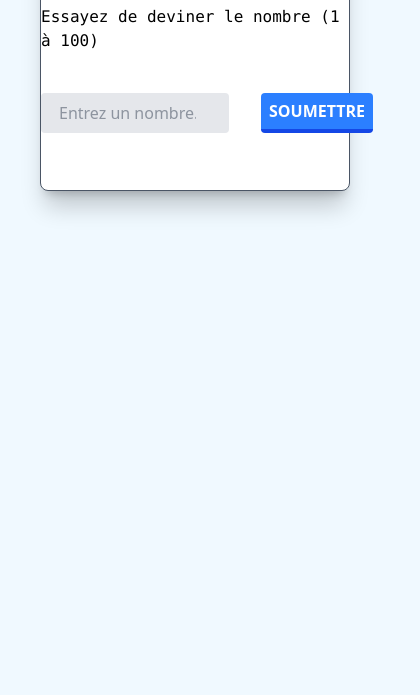
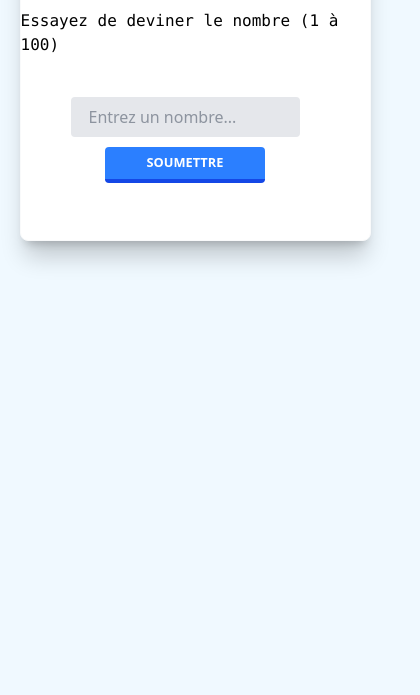
Before and after one commit to Nanasina/jeuDevinette, a plain HTML site: page index.html in a window 390 px wide. Shown: the part 149-844 px from the top of the page, 420 px wide, since content can reach past the window. Drawn offline with nearby package versions, Linux system fonts and the light colour scheme.

Commit message:
Modification du style.css(interface) et ajout de responsive

```diff
--- a/index.html
+++ b/index.html
@@ -8,8 +8,8 @@
     <title>Devinette Game</title>
 </head>
 <body class="flex justify-center items-center">
-     <div class=" flex flex-col justify-center items-center rounded-lg border border-gray-600 bg-white m-10 w-[700px] h-[300px] shadow-xl/20">
-        <h1 class="font-mono font-semibold text-2xl">DEVINEZ LE NOMBRE </h1>
+     <div class=" flex flex-col justify-center items-center rounded-lg border border-gray-50 bg-white m-10 w-[700px] h-[350px] shadow-xl/20" id="bloc">
+        <h1 class="font-mono font-semibold text-3xl text-cyan-500 underline decoration-dashed">DEVINEZ LE NOMBRE </h1>
         <p class="font-mono pt-6">Essayez de deviner le nombre (1 à 100)</p>
 
         <div id="message">
--- a/style.css
+++ b/style.css
@@ -7,3 +7,31 @@ body{
     --tw-bg-opacity: 1;
     background-color: rgb(240 249 255 / var(--tw-bg-opacity, 1)) /* #f0f9ff */;
 }
+
+@media screen and (max-width: 482px){
+    #bloc{
+        width: 90%;
+        /* height: 100vh; */
+        display: flex;
+        justify-content: center;
+        align-items: center;
+
+    }
+
+    #form {
+        display: flex;
+        flex-direction: column;
+        align-items: center;
+        width: 100%;
+        margin-left: 100px;
+    }
+
+    button {
+        position: static;
+        float: none;
+        width: 70%;
+        margin-top: 10px;
+        font-size: 0.8rem;
+
+    }
+}
```
